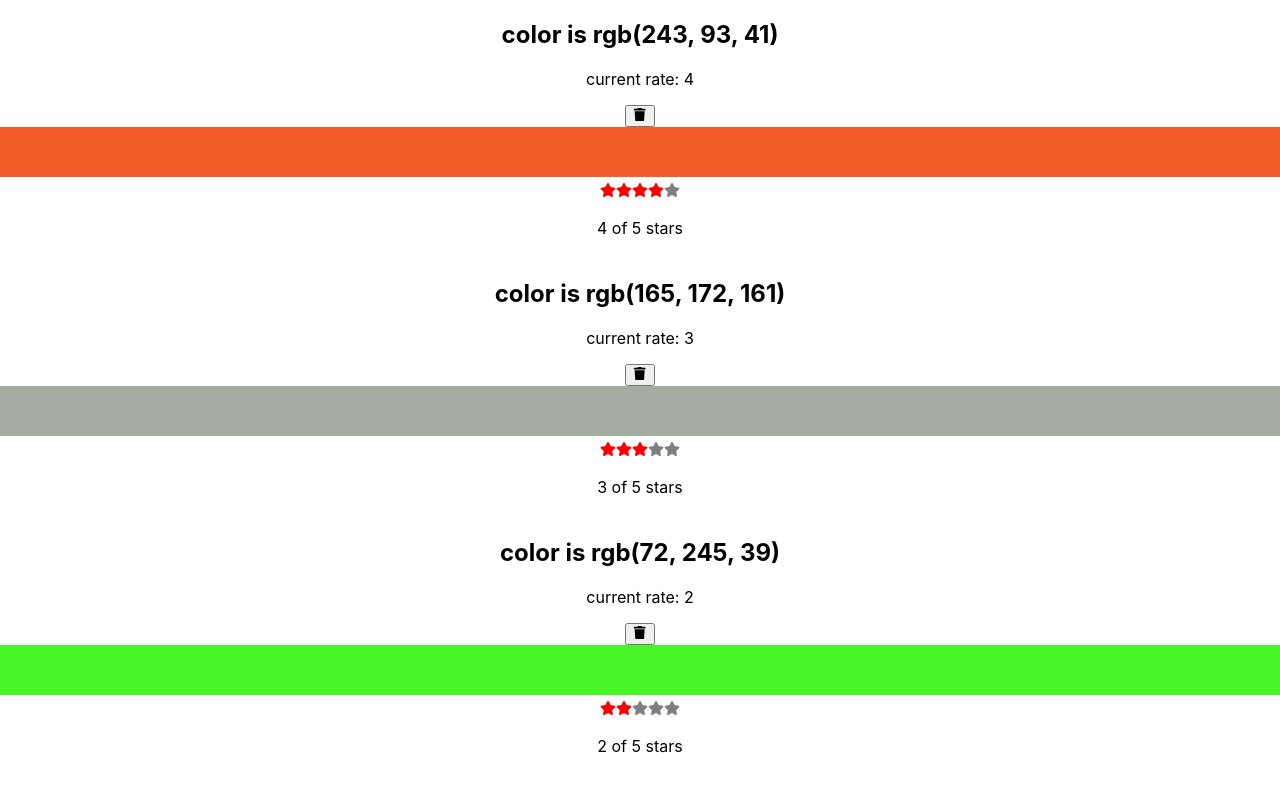
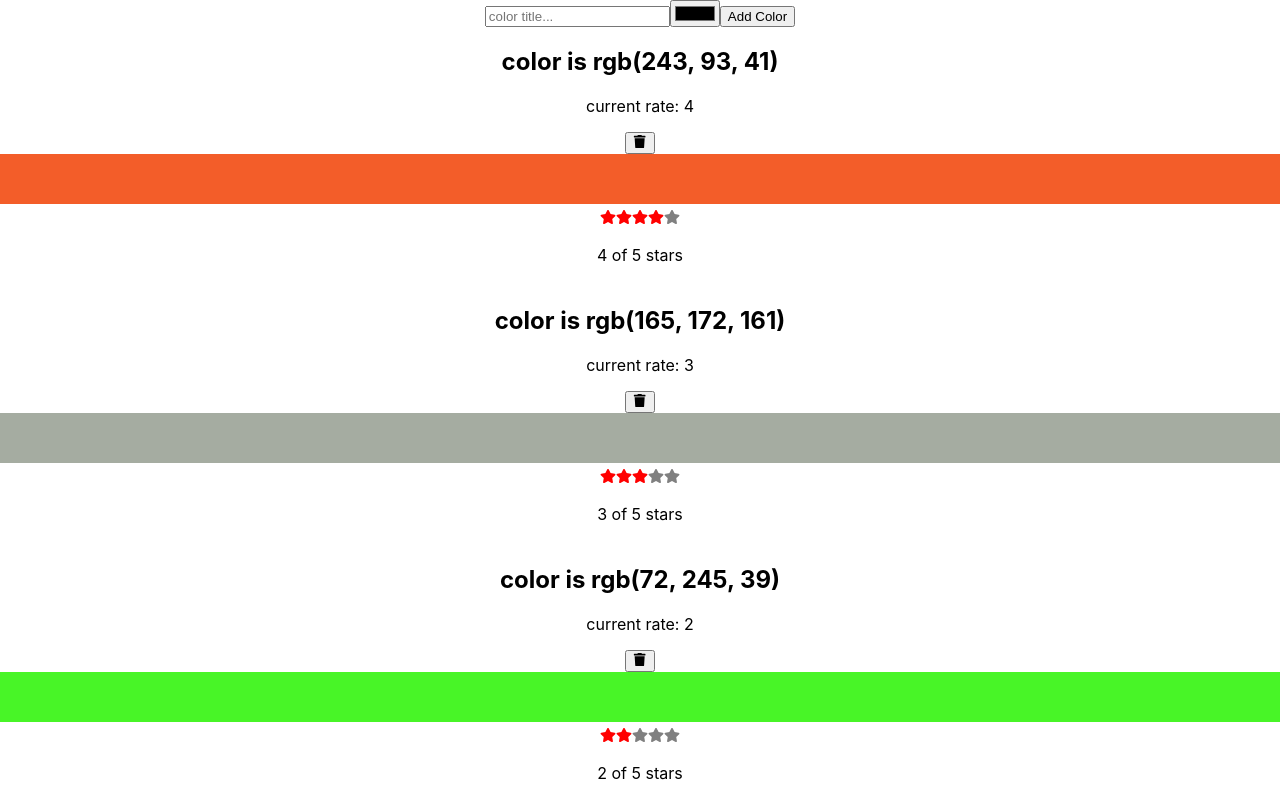
Before and after one commit to yayayahahaha/react-cli-start, a React (Create React App) app: page / in a window 1280 px wide. Built offline with nearby package versions, Linux system fonts and the light colour scheme.

Commit message:
implement basic form stuff with useRef hook
which means it's a imperative style

```diff
--- a/src/App.js
+++ b/src/App.js
@@ -5,12 +5,17 @@ import './App.css';
 // color-picker
 import colorData from './color-picker/color-data.js'
 import ColorList from './color-picker/ColorList.js'
+import AddColorForm from './color-picker/AddColorForm.js'
 
 function App() {
   const [colors, setColors] = useState(colorData)
 
   return (
     <div className="App">
+      <AddColorForm
+
+      />
+
       <ColorList
         colors={colors}
         onRemoveColor={ onRemoveColor }
--- /dev/null
+++ b/src/color-picker/AddColorForm.js
@@ -0,0 +1,32 @@
+import { useRef } from 'react'
+
+function AddColorForm(props) {
+  const {
+    onNewColor = Function.prototype
+  } = props
+
+  const textTitle = useRef()
+  const hexColor = useRef()
+
+  const submit = function(e) {
+    e.preventDefault()
+
+    const title = textTitle.current.value
+    const color = hexColor.current.value
+
+    textTitle.current.value = ''
+    hexColor.current.value = ''
+
+    onNewColor({ title, color })
+  }
+
+  return (
+    <form onSubmit={submit}>
+      <input ref={textTitle} type="text" placeholder="color title..." />
+      <input ref={hexColor} type="color" />
+      <button>Add Color</button>
+    </form>
+  )
+}
+
+export default AddColorForm
```
